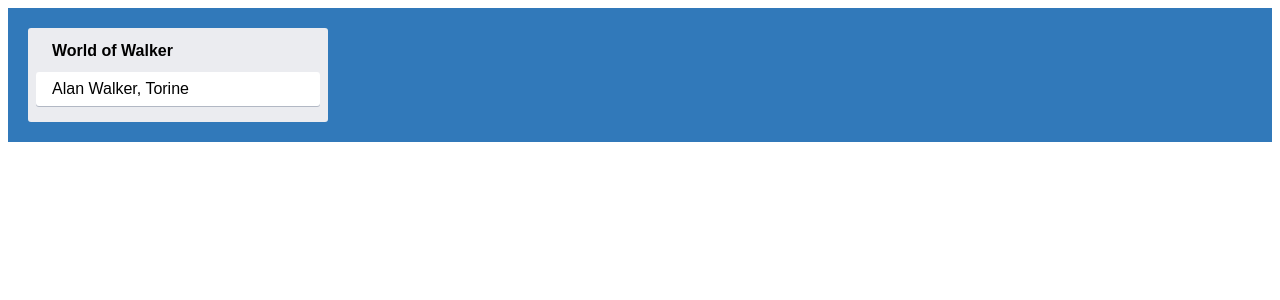
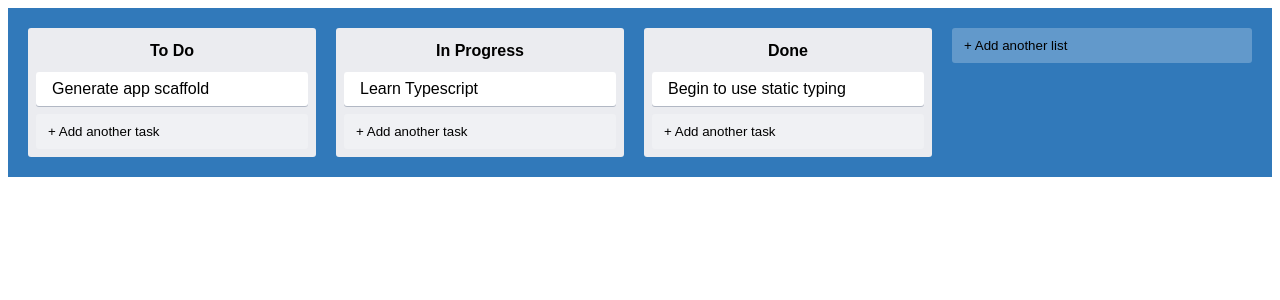
Before and after one commit to Chukwuemeka-Mba/trello-clone-ts, a React (Create React App) app: page / in a window 1280 px wide. Shown: the top 300 px of the page. Built offline with nearby package versions, Linux system fonts and the light colour scheme.

Commit message:
:bookmark: added input components and styles

```diff
--- a/src/App.tsx
+++ b/src/App.tsx
@@ -1,18 +1,26 @@
 import React from "react";
-import {
-  AppContainer,
-  ColumnContainer,
-  ColumnTitle,
-  CardContainer,
-} from "./assets/styles/styles";
+import { AppContainer } from "./assets/styles/styles";
+import { Column } from "./components/Column";
+import { Card } from "./components/Card";
+import AddNewItem from "./components/AddNewItem";
+
 function App() {
   return (
     <div className="App">
       <AppContainer>
-        <ColumnContainer>
-          <ColumnTitle>World of Walker</ColumnTitle>
-          <CardContainer>Alan Walker, Torine</CardContainer>
-        </ColumnContainer>
+        <Column title="To Do">
+          <Card text="Generate app scaffold" />{" "}
+        </Column>
+        <Column title="In Progress">
+          <Card text="Learn Typescript" />{" "}
+        </Column>
+        <Column title="Done">
+          <Card text="Begin to use static typing" />{" "}
+        </Column>
+        <AddNewItem
+          toggleButtonText="+ Add another list"
+          onAdd={() => console.log("Added")}
+        ></AddNewItem>
       </AppContainer>
     </div>
   );
--- a/src/assets/styles/index.css
+++ b/src/assets/styles/index.css
@@ -12,3 +12,19 @@
 #root {
   height: 100%;
 }
+
+button {
+  background-color: #ffffff3d;
+  border-radius: 3px;
+  border: none;
+  cursor: pointer;
+  max-width: 300px;
+  padding: 10px 12px;
+  text-align: left;
+  transition: background 85ms ease-in;
+  width: 100%;
+}
+
+button:hover {
+  background-color: #ffffff52;
+}
--- a/src/assets/styles/styles.ts
+++ b/src/assets/styles/styles.ts
@@ -22,6 +22,7 @@
 export const ColumnTitle = styled.div`
   padding: 6px 16px 12px;
   font-weight: bold;
+  text-align: center;
 `;
 
 export const CardContainer = styled.div`
@@ -33,3 +34,49 @@
   border-radius: 3px;
   box-shadow: #091e4240 0px 1px 0px 0px;
 `;
+
+interface AddItemButtonProps {
+  dark?: boolean;
+}
+
+export const AddItemButton = styled.button<AddItemButtonProps>`
+  background-color: #ffffff3d;
+  border-radius: 3px;
+  border: none;
+  color: ${(props) => (props.dark ? "#000" : "#fff")};
+  cursor: pointer;
+  max-width: 300px;
+  padding: 10px 12px;
+  text-align: left;
+  transition: background 85ms ease-in;
+  width: 100%;
+  &:hover {
+    background-color: #ffffff52;
+  }
+`;
+
+export const NewItemFormContainer = styled.div`
+  max-width: 300px;
+  display: flex;
+  flex-direction: column;
+  width: 100%;
+  align-items: flex-start;
+`;
+export const NewItemButton = styled.button`
+  background-color: #5aac44;
+  border-radius: 3px;
+  border: none;
+  box-shadow: none;
+  color: #fff;
+  padding: 6px 12px;
+  text-align: center;
+`;
+
+export const NewItemInput = styled.input`
+  border-radius: 3px;
+  border: none;
+  box-shadow: #091e4240 0px 1px 0px 0px;
+  margin-bottom: 0.5rem;
+  padding: 0.5rem 1rem;
+  width: 100%;
+`;
--- /dev/null
+++ b/src/components/AddNewItem.tsx
@@ -0,0 +1,30 @@
+import React, { useState } from "react";
+import NewItemForm from "./NewItemForm";
+interface AddNewItemProps {
+  onAdd(text: string): void;
+  toggleButtonText: string;
+  dark?: boolean;
+}
+
+function AddNewItem({
+  onAdd,
+  toggleButtonText,
+  dark,
+}: React.PropsWithChildren<AddNewItemProps>) {
+  const [showForm, setShowForm] = useState(false);
+
+  if (showForm) {
+    return (
+      <NewItemForm
+        onAdd={(text) => {
+          onAdd(text);
+          setShowForm(false);
+        }}
+      />
+    );
+  }
+
+  return <button onClick={() => setShowForm(true)}>{toggleButtonText}</button>;
+}
+
+export default AddNewItem;
--- /dev/null
+++ b/src/components/Card.tsx
@@ -0,0 +1,9 @@
+import React from "react";
+
+import { CardContainer } from "../assets/styles/styles";
+interface CardProps {
+  text: string;
+}
+export const Card = ({ text }: CardProps) => {
+  return <CardContainer>{text}</CardContainer>;
+};
--- /dev/null
+++ b/src/components/Column.tsx
@@ -0,0 +1,22 @@
+import React from "react";
+import { ColumnContainer, ColumnTitle } from "../assets/styles/styles";
+import AddNewItem from "./AddNewItem";
+interface ColumnProps {
+  title?: String;
+}
+export const Column = ({
+  title,
+  children,
+}: React.PropsWithChildren<ColumnProps>) => {
+  return (
+    <ColumnContainer>
+      <ColumnTitle>{title}</ColumnTitle>
+      {children}
+      <AddNewItem
+        toggleButtonText="+ Add another task"
+        onAdd={console.log}
+        dark
+      />
+    </ColumnContainer>
+  );
+};
--- /dev/null
+++ b/src/components/NewItemForm.tsx
@@ -0,0 +1,22 @@
+import React, { useState } from "react";
+import {
+  NewItemFormContainer,
+  NewItemButton,
+  NewItemInput,
+} from "../assets/styles/styles";
+
+interface NewItemFormProps {
+  onAdd(text: string): void;
+}
+
+function NewItemForm({ onAdd }: NewItemFormProps) {
+  const [text, setText] = useState("");
+  return (
+    <NewItemFormContainer>
+      <NewItemInput value={text} onChange={(e) => setText(e.target.value)} />
+      <NewItemButton onClick={() => onAdd(text)}>Create</NewItemButton>
+    </NewItemFormContainer>
+  );
+}
+
+export default NewItemForm;
```
